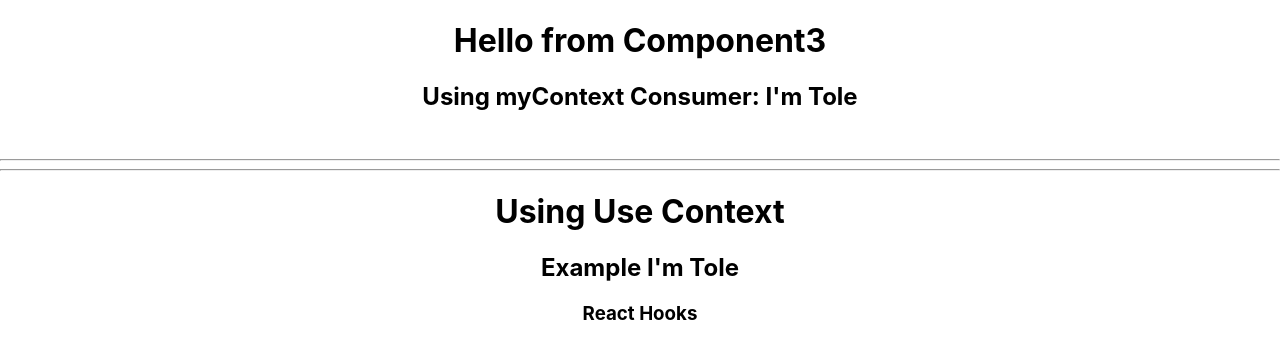
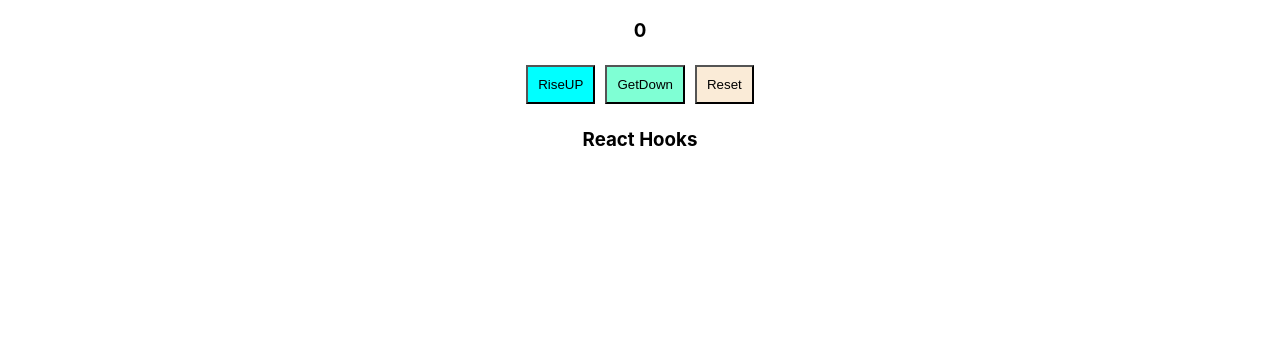
Before and after one commit to Tolegithub7/React, a React (Create React App) app in the folder React_Hooks/: page / in a window 1280 px wide. Shown: the top 358 px of the page. Built offline with nearby package versions, Linux system fonts and the light colour scheme.

Commit message:
Revice useState hooks

```diff
--- a/React_Hooks/src/App.js
+++ b/React_Hooks/src/App.js
@@ -1,21 +1,23 @@
 import "./App.css";
-import { createContext } from "react";
-import Component1 from "./Components/UseContext/Component1";
+// import React, {useState} from "react";
+// import { createContext } from "react";
+// import Component1 from "./Components/UseContext/Component1";
 
 // import CounterUsingState from "./Components/UseState/CounterUsingState";
-// import CounterIncrement from "./Components/UseState/CounterIncrement";
+import CounterIncrement from "./Components/UseState/CounterIncrement";
 // import UsingUseEffect from "./Components/UseEffect/UsingUseEffect";
 // import LogInLogOut from "./Components/UseEffect/LogInLogOut";
 
-export const myContext = createContext();
-console.log(myContext);
+// export const myContext = createContext();
+// console.log(myContext);
 function App() {
   return (
     <div className="App">
       <div>
-        <myContext.Provider value="I'm Tole">
+        {/* <myContext.Provider value="I'm Tole">
           <Component1 />
-        </myContext.Provider>
+        </myContext.Provider> */}
+        <CounterIncrement />
       </div>
       <h3>React Hooks</h3>
       {/* <CounterUsingState />
```
